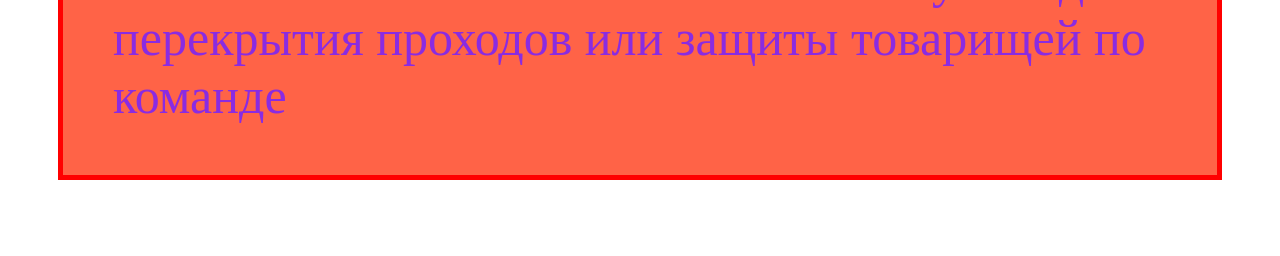
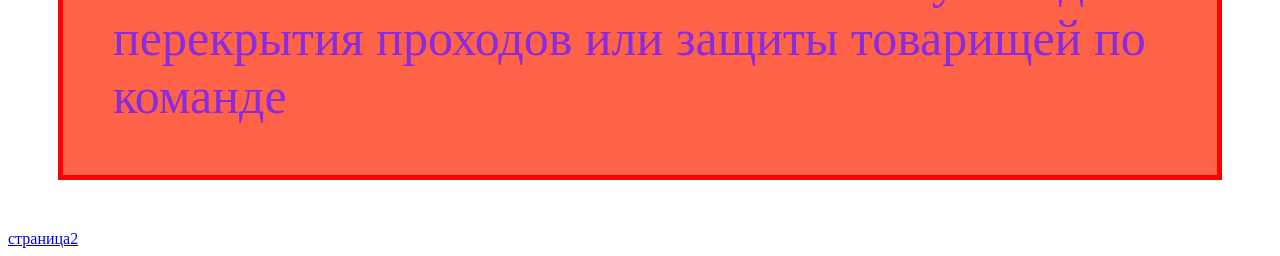
Before and after one commit to Niikho/Niikho.github.io, a plain HTML site: page index.html in a window 1280 px wide. Shown: the part 686-942 px from the top of the page. Before the commit the page ends 916 px from the top, so only its background shows below. Drawn offline with Linux system fonts and the light colour scheme.

Commit message:
обновлена главная страница

```diff
--- a/index.html
+++ b/index.html
@@ -33,5 +33,6 @@
     <body>
         <p class="kt">дымовая граната или же smoke </p>
         <p class="tr"><img src="https://i.ytimg.com/vi/mubZDbfLSHU/maxresdefault.jpg" alt="ошибка сервера" width="640" height="360" > используется для перекрытия проходов или защиты товарищей по команде </p>
+        <a href="page2.html"> страница2</a> <br>
     </body>
 </html>
```
